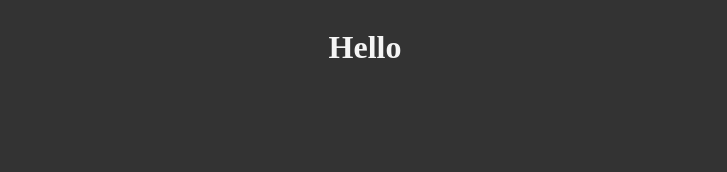
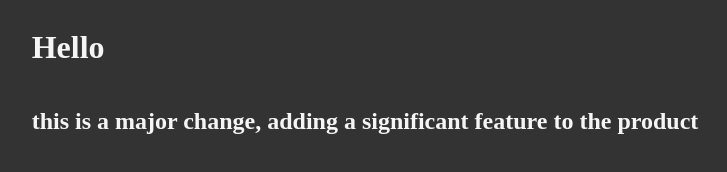
Before and after one commit to rbsjunior/learn-git, a plain HTML site: page index.html in a window 1280 px wide. Shown: the whole page, without its empty margins (275-1002 px from the left). Drawn offline with Linux system fonts and the light colour scheme.

Commit message:
Final commit for Release 1

```diff
--- a/index.html
+++ b/index.html
@@ -12,6 +12,7 @@
 
 <body>
     <h1>Hello</h1>
+    <h2>this is a major change, adding a significant feature to the product</h2>
 </body>
 
 </html>
```
Also changed, not shown: 1 other file.
